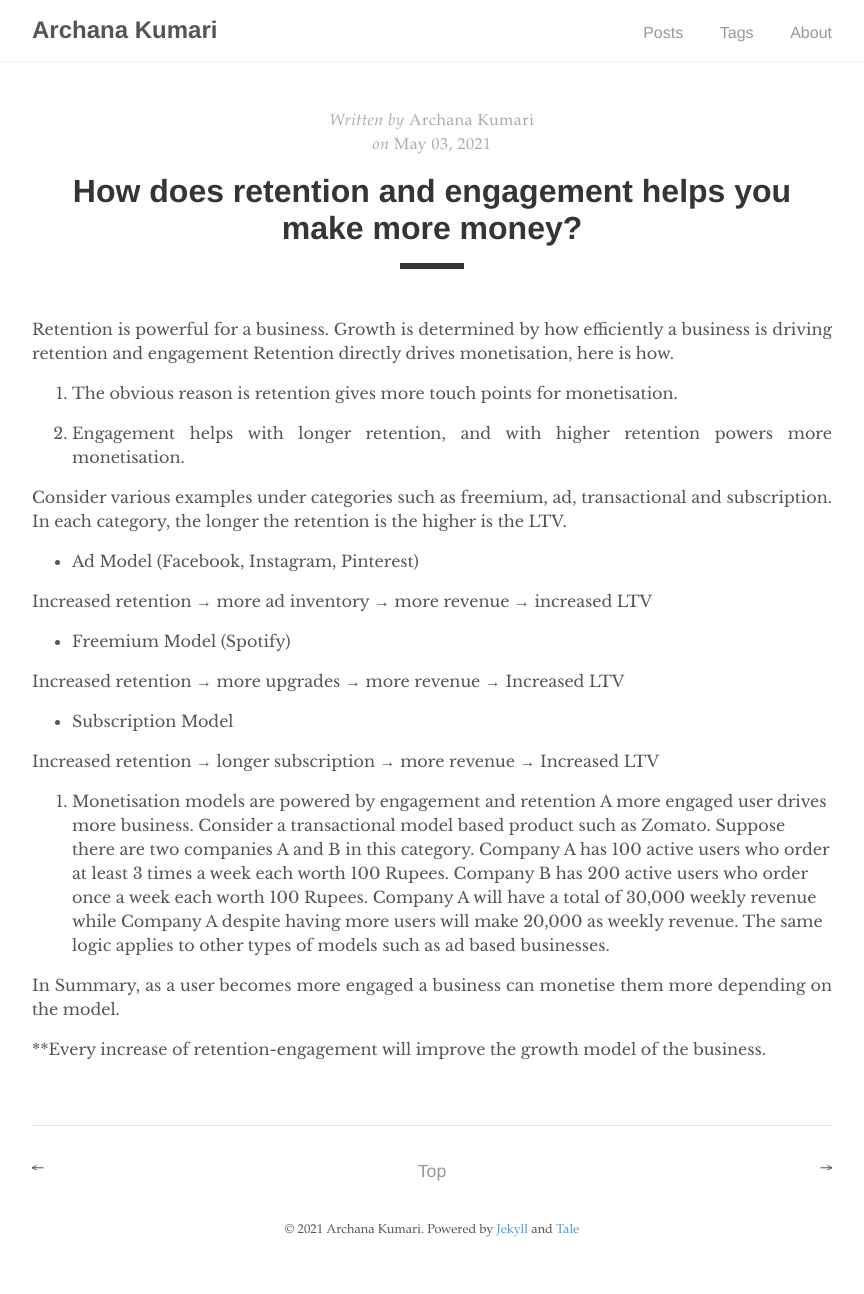
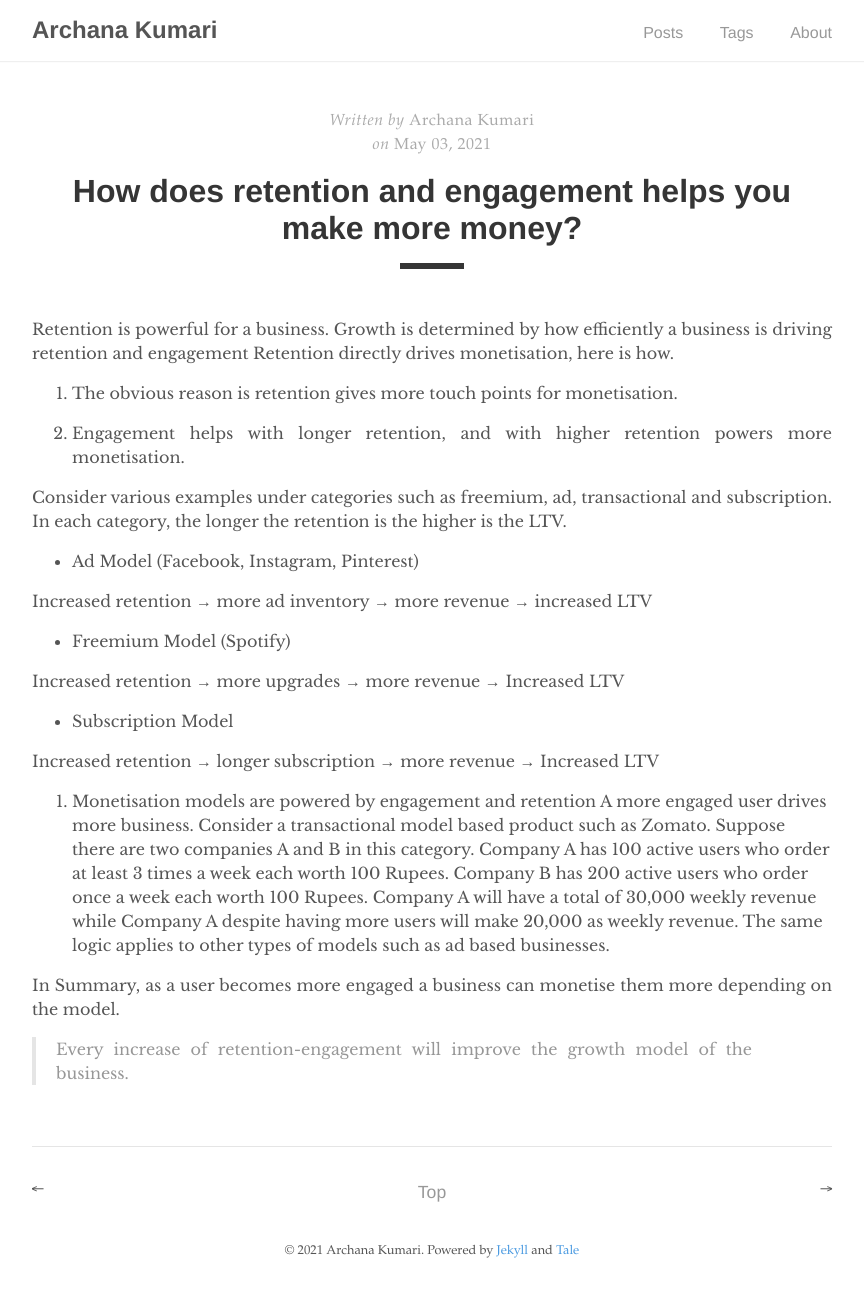
Before and after one commit to Archana-blog/product, a Jekyll site: the page built from _posts/2021-05-03-retention-monetisation.md, in a window 1280 px wide. Shown: the whole page, without its empty margins (208-1072 px from the left). Built offline with Jekyll 4.4.1, drawn with Linux system fonts in a browser that asks for light colours; before the commit the page ends 1273 px from its top, so only the background shows below that.

```diff
--- a/_posts/2021-05-03-retention-monetisation.md
+++ b/_posts/2021-05-03-retention-monetisation.md
@@ -31,4 +31,4 @@ A more engaged user drives more business. Consider a transactional model based p
 
 In Summary, as a user becomes more engaged a business can monetise them more depending on the model.
 
-**Every increase of retention-engagement will improve the growth model of the business.
+> Every increase of retention-engagement will improve the growth model of the business.
```
